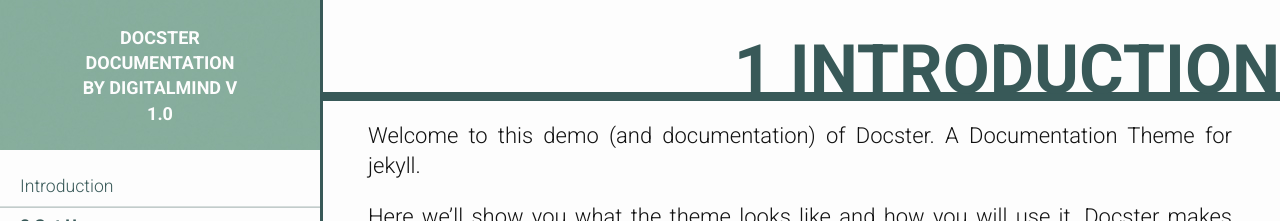
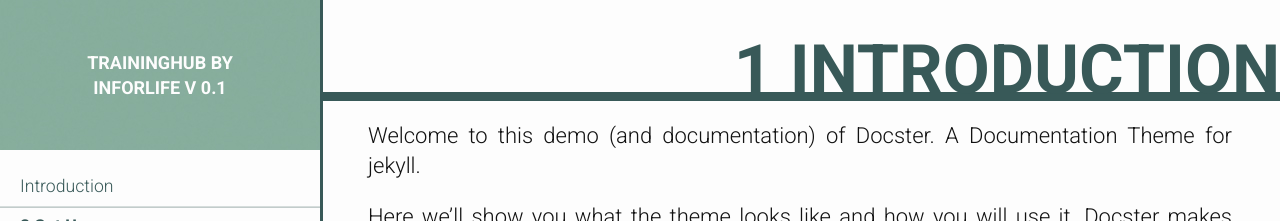
Before and after one commit to inforlife/doc-traininghub, a Jekyll site: the page built from index.html, in a window 1280 px wide. Shown: the top 221 px of the page. Built offline with Jekyll 4.4.1, drawn with Linux system fonts in a browser that asks for light colours.

Commit message:
update config

```diff
--- a/_config.yml
+++ b/_config.yml
@@ -1,7 +1,7 @@
 full_rebuild: true
-name: Docster Documentation
-author: DigitalMind
-version: V 1.0
+name: TrainingHub
+author: InForLife
+version: V 0.1
 encoding: utf-8
 defaults:
   -
@@ -19,6 +19,5 @@ sass:
 exclude: [
 .git,
 .gitignore,
-README.md,
 .sass-cache
 ]
```
